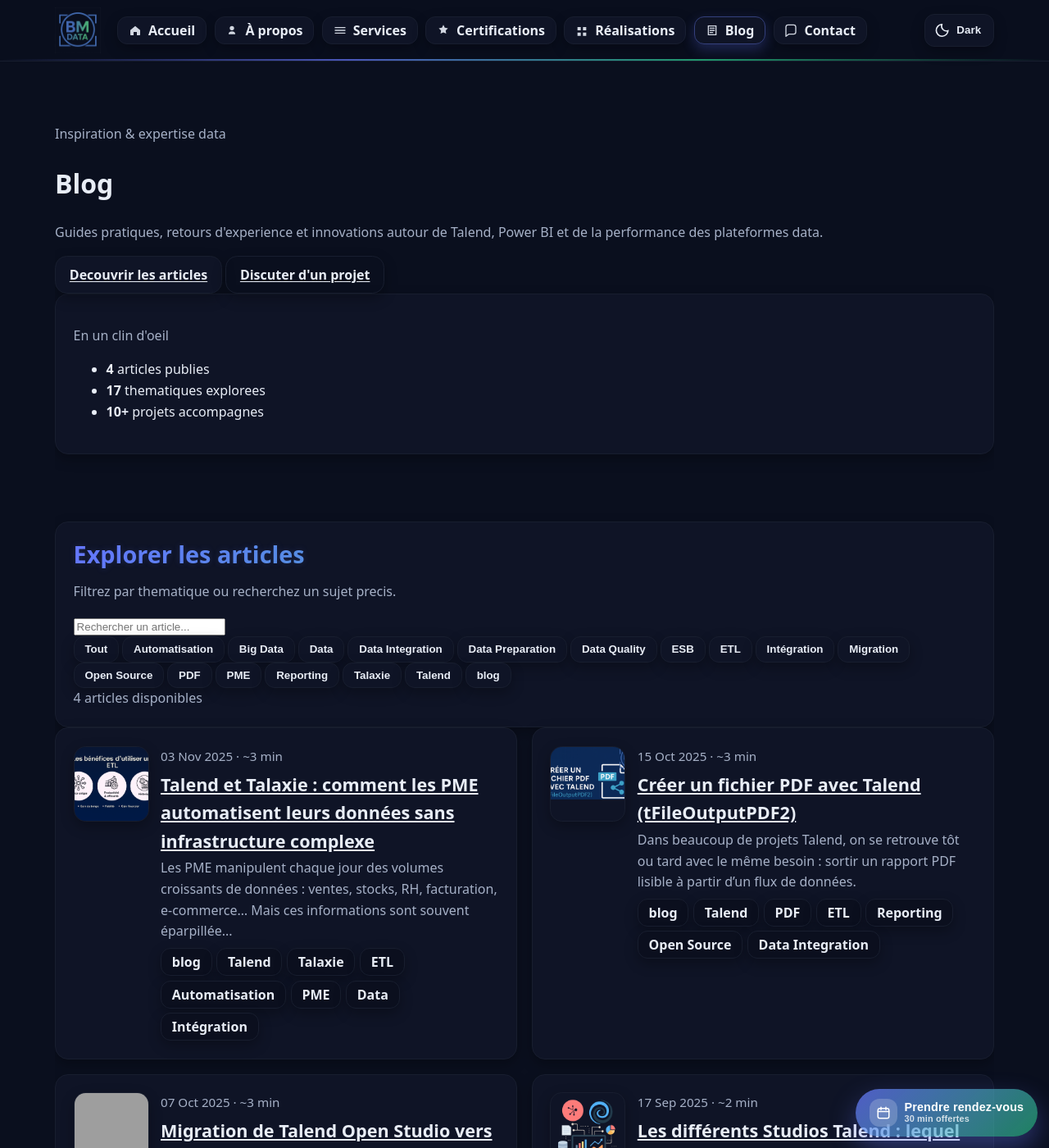
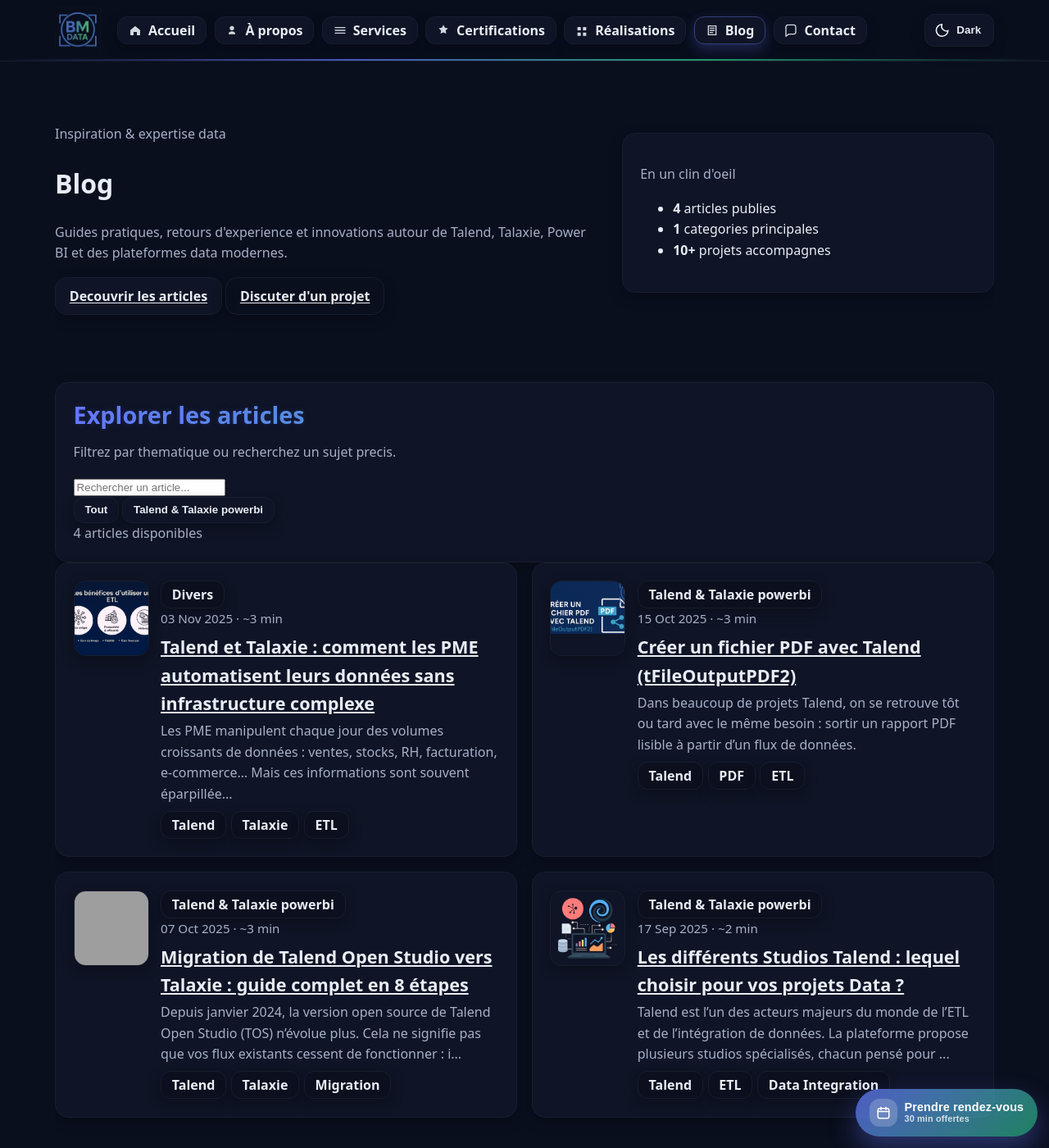
Before and after one commit to mbodetdata/mbodetdata.github.io, a Jekyll site: the page built from blog.md, in a window 1280 px wide and 1400 px high. Shown: the whole window at 82% size. Built offline with Jekyll 4.4.1, drawn with Linux system fonts in a browser that asks for light colours; some of the changed text lies outside the part shown; grey boxes are pictures that could not be loaded.

Commit message:
Post and blog

```diff
--- a/_posts/2025-09-17-talend-studios.md
+++ b/_posts/2025-09-17-talend-studios.md
@@ -6,6 +6,7 @@
 tags: [Talend, ETL, "Data Integration", "Big Data", ESB, "Data Preparation", "Data Quality", "Talaxie"]
 image: "/assets/img/blog/blog-1.webp"
 active: true
+parent_category: talend-talaxie
 ---
 
 Talend est l’un des acteurs majeurs du monde de l’**ETL et de l’intégration de données**.
--- a/_posts/2025-10-07-migration-talend-vers-talaxie.md
+++ b/_posts/2025-10-07-migration-talend-vers-talaxie.md
@@ -6,6 +6,7 @@
 tags: [Talend, Talaxie, Migration, ETL, Open Source, Data Integration]
 image: "/assets/img/blog/2-Migration_Talend_Talaxie/migration-talend-talaxie.png"
 active: true
+parent_category: talend-talaxie
 ---
 
 Depuis janvier 2024, la version **open source de Talend Open Studio (TOS)** n’évolue plus.
--- a/_posts/2025-10-15-tFileOutputPDF2.md
+++ b/_posts/2025-10-15-tFileOutputPDF2.md
@@ -6,6 +6,7 @@
 tags: [Talend, PDF, ETL, Reporting, Open Source, Data Integration]
 image: "/assets/img/blog/3-tFileOutputPDF2/title.png"
 active: true
+parent_category: talend-talaxie
 ---
 
 Dans beaucoup de projets Talend, on se retrouve tôt ou tard avec le même besoin :
--- a/blog.md
+++ b/blog.md
@@ -7,46 +7,40 @@
 
 {% assign posts_visible = site.posts | where_exp: "post", "post.active != false" %}
 {% assign posts_sorted = posts_visible | sort: 'date' | reverse %}
+{% capture categories_config %}
+talend-talaxie::Talend &amp; Talaxie
+powerbi::Power BI
+avantages::Avantages
+divers::Divers
+{% endcapture %}
+{% assign parent_categories = categories_config | strip | split: "\n" %}
+{% assign total_posts = posts_sorted | size %}
+{% assign total_categories = parent_categories | size %}
 
-{% assign filter_terms = "" | split: "" %}
-{% for post in posts_sorted %}
-  {% assign term_bucket = "" | split: "" %}
-  {% if post.categories %}
-    {% assign term_bucket = term_bucket | concat: post.categories %}
-  {% endif %}
-  {% if post.tags %}
-    {% assign term_bucket = term_bucket | concat: post.tags %}
-  {% endif %}
-  {% if term_bucket != empty %}
-    {% assign filter_terms = filter_terms | concat: term_bucket %}
-  {% endif %}
-{% endfor %}
-{% assign filter_terms = filter_terms | uniq | sort %}
-
-<header class="section page-hero page-hero--blog">
-  <div class="page-hero__content">
-    <p class="eyebrow muted">Inspiration &amp; expertise data</p>
+<header class="section hero hero--page hero--blog">
+  <div class="hero__content">
+    <p class="hero__eyebrow muted">Inspiration &amp; expertise data</p>
     <h1>Blog</h1>
-    <p class="hero-lead muted">
-      Guides pratiques, retours d'experience et innovations autour de Talend, Power BI et de la performance des plateformes data.
+    <p class="hero__lead muted">
+      Guides pratiques, retours d'experience et innovations autour de Talend, Talaxie, Power BI et des plateformes data modernes.
     </p>
     <div class="hero-actions">
       <a class="btn primary" href="#articles">Decouvrir les articles</a>
       <a class="btn ghost" href="{{ '/contact/' | relative_url }}">Discuter d'un projet</a>
     </div>
   </div>
-  <div class="page-hero__meta card">
+  <div class="hero__meta card hero__meta--compact">
     <p class="muted">En un clin d'oeil</p>
     <ul class="hero-stats">
-      <li><strong>{{ posts_sorted.size }}</strong> articles publies</li>
-      <li><strong>{{ filter_terms.size }}</strong> thematiques explorees</li>
+      <li><strong>{{ total_posts }}</strong> articles publies</li>
+      <li><strong>{{ total_categories }}</strong> categories principales</li>
       <li><strong>10+</strong> projets accompagnes</li>
     </ul>
   </div>
 </header>
 
 <section class="section section--filters" id="articles">
-  <div class="filter-toolbar card">
+  <div class="filter-toolbar card card--gradient">
     <div class="filter-toolbar__top">
       <h2>Explorer les articles</h2>
       <p class="muted">Filtrez par thematique ou recherchez un sujet precis.</p>
@@ -56,14 +50,18 @@
       <input id="post-search" class="filter-search" type="search" placeholder="Rechercher un article..." autocomplete="off">
       <div class="filter-pills" role="tablist" aria-label="Filtrer par thematique">
         <button type="button" class="chip is-active" data-filter-button data-filter="all">Tout</button>
-        {% for term in filter_terms %}
-          {% assign term_slug = term | slugify: "latin" %}
-          <button type="button" class="chip" data-filter-button data-filter="{{ term_slug }}">{{ term }}</button>
+        {% for entry in parent_categories %}
+          {% assign parts = entry | split: "::" %}
+          {% assign cat_slug = parts[0] | strip | downcase %}
+          {% assign cat_label = parts[1] | strip %}
+          <button type="button" class="chip" data-filter-button data-filter="{{ cat_slug }}">{{ cat_label }}</button>
         {% endfor %}
       </div>
     </div>
     <div class="filter-count muted" aria-live="polite">
-      <span data-filter-count>{{ posts_sorted.size }}</span> article{% if posts_sorted.size > 1 %}s{% endif %} disponibles
+      <span data-filter-count>{{ total_posts }}</span>
+      <span data-filter-word>{% if total_posts > 1 %}articles{% else %}article{% endif %}</span>
+      disponibles
     </div>
   </div>
 
@@ -72,37 +70,37 @@
       {% assign cover = post.image | default: site.og_image %}
       {% assign words = post.content | strip_html | strip_newlines | replace: '  ', ' ' | split: ' ' | size %}
       {% assign minutes = words | divided_by: 220 | plus: 1 %}
-      {% assign post_filters = "" | split: "" %}
-      {% if post.categories %}
-        {% assign post_filters = post_filters | concat: post.categories %}
-      {% endif %}
-      {% if post.tags %}
-        {% assign post_filters = post_filters | concat: post.tags %}
-      {% endif %}
-      {% assign post_filters = post_filters | uniq %}
-      {% assign post_filter_slugs = "" %}
-      {% for filter in post_filters %}
-        {% assign slug = filter | slugify: "latin" %}
-        {% if forloop.first %}
-          {% assign post_filter_slugs = slug %}
-        {% else %}
-          {% assign post_filter_slugs = post_filter_slugs | append: "," | append: slug %}
+      {% assign parent_slug = post.parent_category | default: 'divers' | downcase %}
+      {% assign parent_label = '' %}
+      {% for entry in parent_categories %}
+        {% assign parts = entry | split: "::" %}
+        {% assign cat_slug = parts[0] | strip | downcase %}
+        {% assign cat_label = parts[1] | strip %}
+        {% if parent_slug == cat_slug %}
+          {% assign parent_label = cat_label %}
         {% endif %}
       {% endfor %}
-      <article class="post-card card" data-post-card data-filter-groups="{{ post_filter_slugs | downcase }}" data-post-title="{{ post.title | escape }}">
+      {% if parent_label == '' %}
+        {% assign parent_label = 'Divers' %}
+      {% endif %}
+      {% assign post_tags = post.tags | default: empty %}
+      <article class="post-card card" data-post-card data-category="{{ parent_slug }}" data-post-title="{{ post.title | escape }}">
         <div class="thumb" aria-hidden="true">
           <img src="{{ cover | relative_url }}" alt="" loading="lazy" decoding="async">
         </div>
         <div class="pc-body">
+          <div class="pc-flags">
+            <span class="chip chip--category">{{ parent_label }}</span>
+          </div>
           <div class="pc-meta muted">
             <time datetime="{{ post.date | date_to_xmlschema }}">{{ post.date | date: "%d %b %Y" }}</time>
             <span aria-hidden="true">&middot;</span> ~{{ minutes }} min
           </div>
           <h3 class="pc-title"><a href="{{ post.url | relative_url }}">{{ post.title }}</a></h3>
           <p class="pc-excerpt muted">{{ post.excerpt | strip_html | truncate: 160 }}</p>
-          {% if post_filters != empty %}
+          {% if post_tags and post_tags != empty %}
           <div class="pc-tags">
-            {% for t in post_filters %}
+            {% for t in post_tags limit:3 %}
               <span class="chip">{{ t }}</span>
             {% endfor %}
           </div>
@@ -154,6 +152,9 @@
       }
       if (counter) {
         counter.textContent = visibleCount;
+      }
+      if (counterWord) {
+        counterWord.textContent = visibleCount > 1 ? 'articles' : 'article';
       }
     }
 
```
Also changed, not shown: other parts of blog.md (+3 -3 lines), _posts/2025-11-03-utilisation-talend.md (+1 -0 lines).
